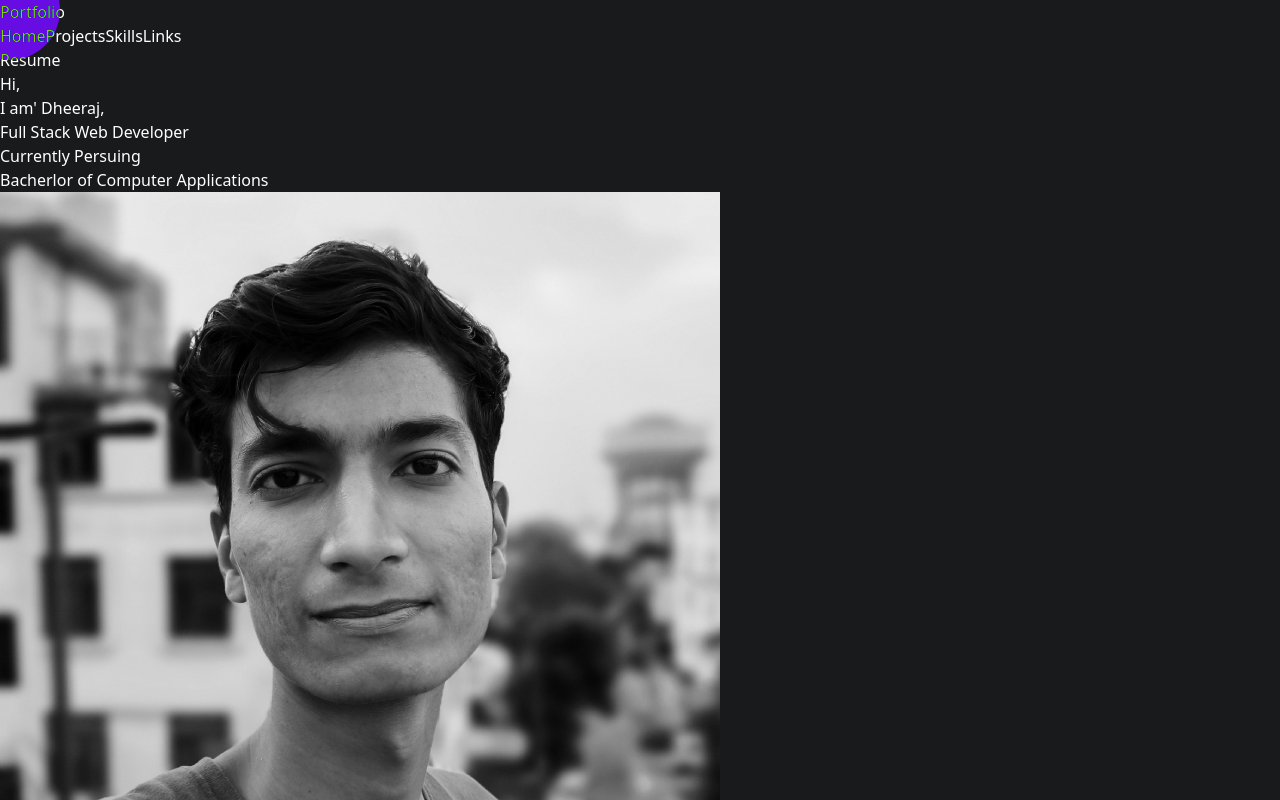
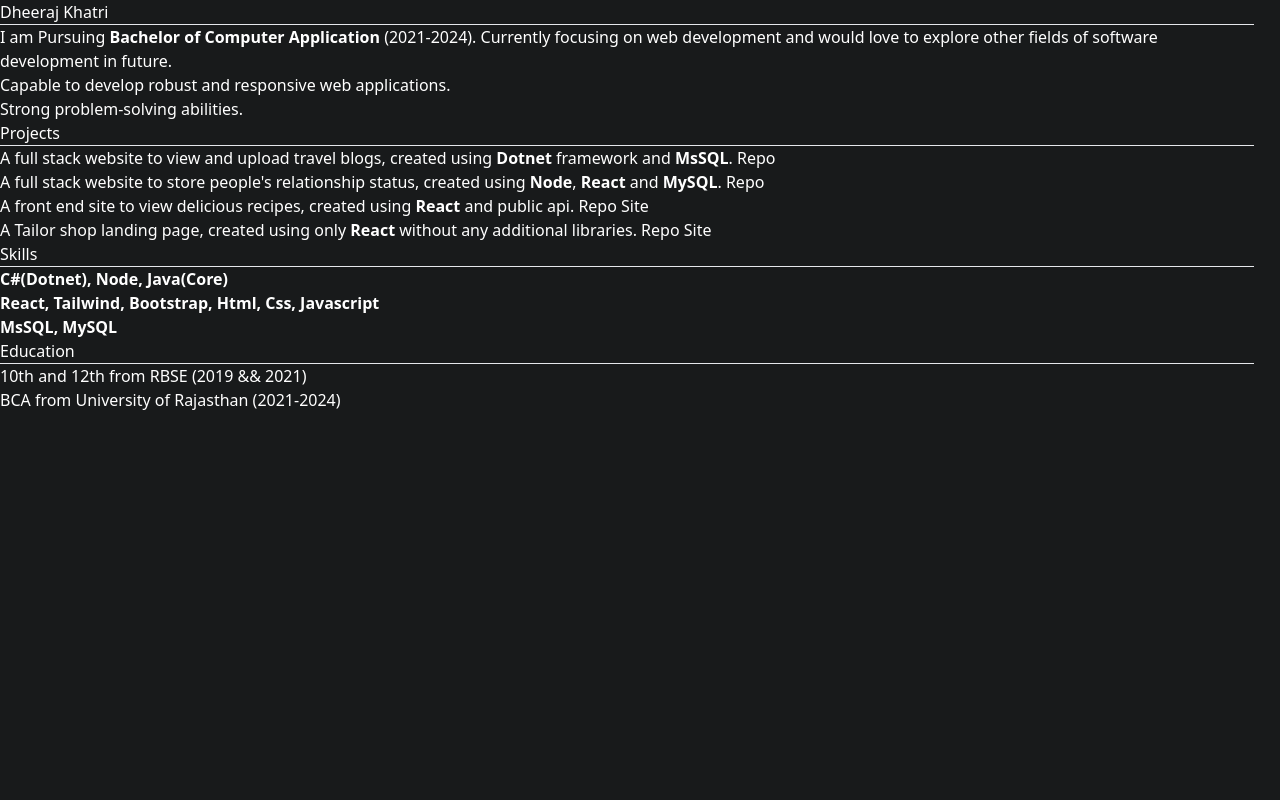
Before and after one commit to dheerajk2003/Portfolio, a React (Vite) app: page /resume in a window 1280 px wide. Shown: the top 800 px of the page. Built offline with nearby package versions, Linux system fonts and the light colour scheme.

Commit message:
added resume and did some tweaks

```diff
--- a/package.json
+++ b/package.json
@@ -11,7 +11,8 @@
   },
   "dependencies": {
     "react": "^18.2.0",
-    "react-dom": "^18.2.0"
+    "react-dom": "^18.2.0",
+    "react-router-dom": "^6.22.2"
   },
   "devDependencies": {
     "@types/react": "^18.2.56",
--- a/src/App.jsx
+++ b/src/App.jsx
@@ -1,5 +1,6 @@
 import './App.css'
 import { Landing } from './Landing'
+import { Container } from './pages/Container'
 
 function App() {
 
--- a/src/Landing.jsx
+++ b/src/Landing.jsx
@@ -1,8 +1,7 @@
 import { useEffect } from "react";
-import { Home } from "./pages/Home";
-import { Links } from "./pages/Links";
-import { Projects } from "./pages/Projects";
-import { Skills } from "./pages/Skills";
+import { BrowserRouter, Routes, Route } from "react-router-dom";
+import { Resume } from "./pages/Resume";
+import { Container } from "./pages/Container";
 
 function cursorMove() {
     var myCur = document.getElementById("cursor");
@@ -67,10 +66,12 @@ export function Landing() {
             <div id="cursor">
 
             </div>
-            <Home />
-            <Projects />
-            <Skills />
-            <Links />
+            <BrowserRouter>
+                <Routes>
+                    <Route path="/" element={<Container />} />
+                    <Route path="/resume" element={<Resume />} />
+                </Routes>
+            </BrowserRouter>
         </div>
     )
 }
--- /dev/null
+++ b/src/pages/Container.jsx
@@ -0,0 +1,14 @@
+import { Home } from "./Home"
+import { Projects } from "./Projects"
+import { Skills } from "./Skills"
+import { Links } from "./Links"
+export function Container(){
+    return (
+        <>
+        <Home />
+        <Projects />
+        <Skills />
+        <Links />
+        </>
+    )
+}
--- a/src/pages/Links.jsx
+++ b/src/pages/Links.jsx
@@ -1,6 +1,6 @@
 export function Links() {
     return (
-        <div className="w-full h-full pt-10 bg-[#161718]">
+        <div id="links" className="w-full h-full pt-10 bg-[#161718]">
             <h2 className="w-20 mx-auto text-4xl font-base border-b border-white border-1 content">Links</h2>
             <div className="w-full p-10 flex justify-center items-center gap-10">
                 <a className="hover:scale-105 content" href="https://github.com/dheerajk2003">
--- a/src/pages/Nav.jsx
+++ b/src/pages/Nav.jsx
@@ -8,7 +8,7 @@ export function Nav(){
                 <a className="py-1 relative text-base font-normal links" href="#skills">Skills</a>
                 <a className="py-1 relative text-base font-normal links" href="#links">Links</a>
             </div>
-            <a className="text-base font-medium border border-1 border-white p-3 px-5 rounded-md hover:bg-white hover:text-black transition-colors shaBox" href="./resume.txt" download>Resume</a>
+            <a className="text-base font-medium border border-1 border-white p-3 px-5 rounded-md hover:bg-white hover:text-black transition-colors shaBox" href="/resume">Resume</a>
         </div>
     )
 }
--- /dev/null
+++ b/src/pages/Resume.jsx
@@ -0,0 +1,34 @@
+export function Resume(){
+    return (
+        <div id="resume" className="p-4 md:p-10">
+            <h1 className="font-bold text-3xl mt-2">Dheeraj Khatri</h1>
+            <hr />
+            <ul className="list-disc mx-5 my-3">
+            <li className="text-gray-300">I am Pursuing <b>Bachelor of Computer Application</b> (2021-2024). Currently focusing on web development and would love to explore other fields of software development in future.</li>
+            <li className="text-gray-300">Capable to develop robust and responsive web applications. </li>
+            <li className="text-gray-300">Strong problem-solving abilities.</li>
+            </ul>
+            <h2 className="font-semibold text-xl mt-2">Projects</h2>
+            <hr />
+            <ul className="list-disc mx-5 my-3">
+                <li className="text-gray-300">A full stack website to view and upload travel blogs, created using <b>Dotnet</b> framework and <b>MsSQL</b>. <a href="https://www.github.com/dheerajk2003/Travelsy">Repo</a></li>
+                <li className="text-gray-300">A full stack website to store people's relationship status, created using <b>Node</b>, <b>React</b> and <b>MySQL</b>. <a href="https://www.github.com/dheerajk2003/kmm">Repo</a></li>
+                <li className="text-gray-300">A front end site to view delicious recipes, created using <b>React</b> and public api. <a href="https://www.github.com/dheerajk2003/Recipe-Website">Repo</a> <a href="https://extraordinary-sorbet-821c3d.netlify.app">Site</a></li>
+                <li className="text-gray-300">A Tailor shop landing page, created using only <b>React</b> without any additional libraries. <a href="https://www.github.com/dheerajk2003/Omax">Repo</a> <a href="https://imaginative-florentine-55718c.netlify.app/">Site</a></li>
+            </ul>
+            <h2 className="font-semibold text-xl mt-2">Skills</h2>
+            <hr />
+            <ul className="list-disc mx-5 my-3"><b>
+                <li className="text-gray-100">C#(Dotnet), Node, Java(Core)</li>
+                <li className="text-gray-100">React, Tailwind, Bootstrap, Html, Css, Javascript</li>
+                <li className="text-gray-100">MsSQL, MySQL</li>
+            </b></ul>
+            <h2 className="font-semibold text-xl mt-2">Education</h2>
+            <hr />
+            <ul className="list-disc mx-5 my-3">
+                <li className="text-gray-300">10th and 12th from RBSE (2019 && 2021)</li>
+                <li className="text-gray-300">BCA from University of Rajasthan (2021-2024)</li>
+            </ul>
+        </div>
+    )
+}
```
Also changed, not shown: 1 other file (tests, documents, lock files or other folders).
